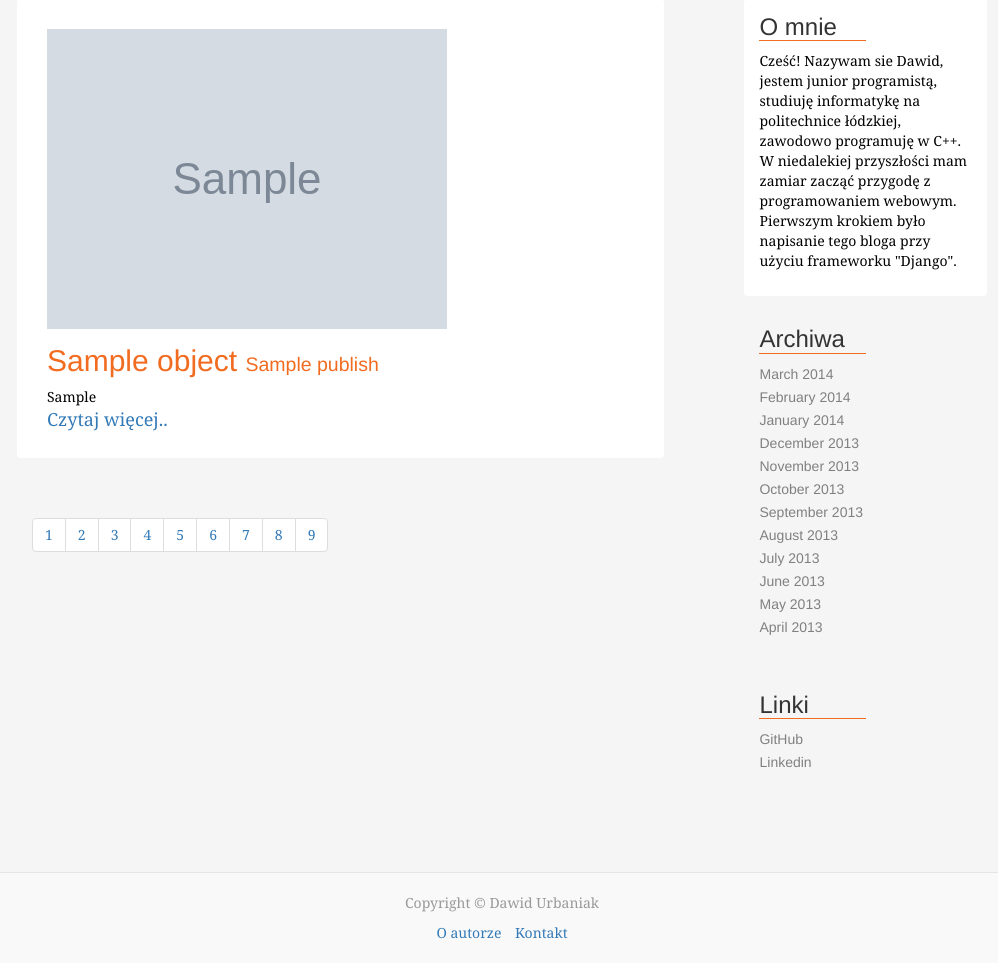
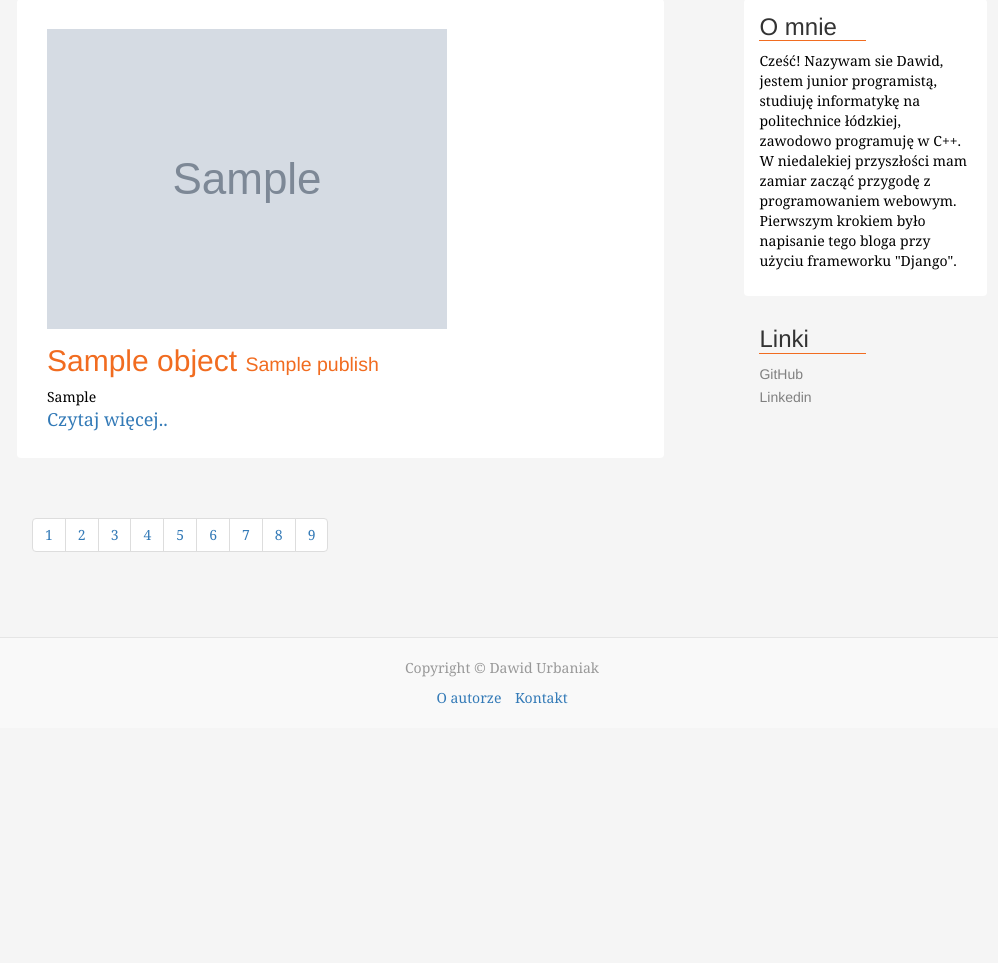
Before and after one commit to Trancever/Blog, a Django app: template templates/post_list.html in a window 1280 px wide. Shown: the part 320-1283 px from the top of the page, without its empty margins (138-1136 px from the left). After the commit the page ends 1024 px from the top, so only its background shows below. Run offline with Django 3.2, Linux system fonts and the light colour scheme; the template is opened without the code that fills it: most values are stand-ins (such as "Sample title", 1, 10 or a date in 2020); grey boxes marked "Sample" are stand-in pictures; parts of the project's set-up code (start-up, migrations or seed data) failed here and were passed over; some libraries are stand-ins or nearby versions.

Commit message:
Moved sidebar html to separate file and include it if needed.

```diff
--- a/templates/post_list.html
+++ b/templates/post_list.html
@@ -73,39 +73,7 @@
 
         </div>
 
-        <div class="col-sm-3 col-sm-offset-1">
-            <div class="sidebar-module white-box">
-                <h3 class="underlined">O mnie</h3>
-                <p>Cześć! Nazywam sie Dawid, jestem junior programistą, studiuję informatykę na
-                    politechnice łódzkiej, zawodowo programuję w C++. W niedalekiej przyszłości mam zamiar zacząć
-                    przygodę z programowaniem webowym. Pierwszym krokiem było napisanie tego bloga przy użyciu
-                    frameworku "Django".</p>
-            </div>
-            <div class="sidebar-module">
-                <h3 class="underlined">Archiwa</h3>
-                <ol class="sidebar-list">
-                    <li><a href="#">March 2014</a></li>
-                    <li><a href="#">February 2014</a></li>
-                    <li><a href="#">January 2014</a></li>
-                    <li><a href="#">December 2013</a></li>
-                    <li><a href="#">November 2013</a></li>
-                    <li><a href="#">October 2013</a></li>
-                    <li><a href="#">September 2013</a></li>
-                    <li><a href="#">August 2013</a></li>
-                    <li><a href="#">July 2013</a></li>
-                    <li><a href="#">June 2013</a></li>
-                    <li><a href="#">May 2013</a></li>
-                    <li><a href="#">April 2013</a></li>
-                </ol>
-            </div>
-            <div class="sidebar-module">
-                <h3 class="underlined">Linki</h3>
-                <ol class="sidebar-list">
-                    <li><a href="https://github.com/Trancever">GitHub</a></li>
-                    <li><a href="https://www.linkedin.com/in/dawid-urbaniak-a21940127/">Linkedin</a></li>
-                </ol>
-            </div>
-        </div><!-- /.blog-sidebar -->
+    {% include "sidebar.html" %}
 
     </div>
 {% endblock content %}
```
Also changed, not shown: templates/post_detail.html (+3 -34 lines), templates/sidebar.html (added, +33 -0 lines).
